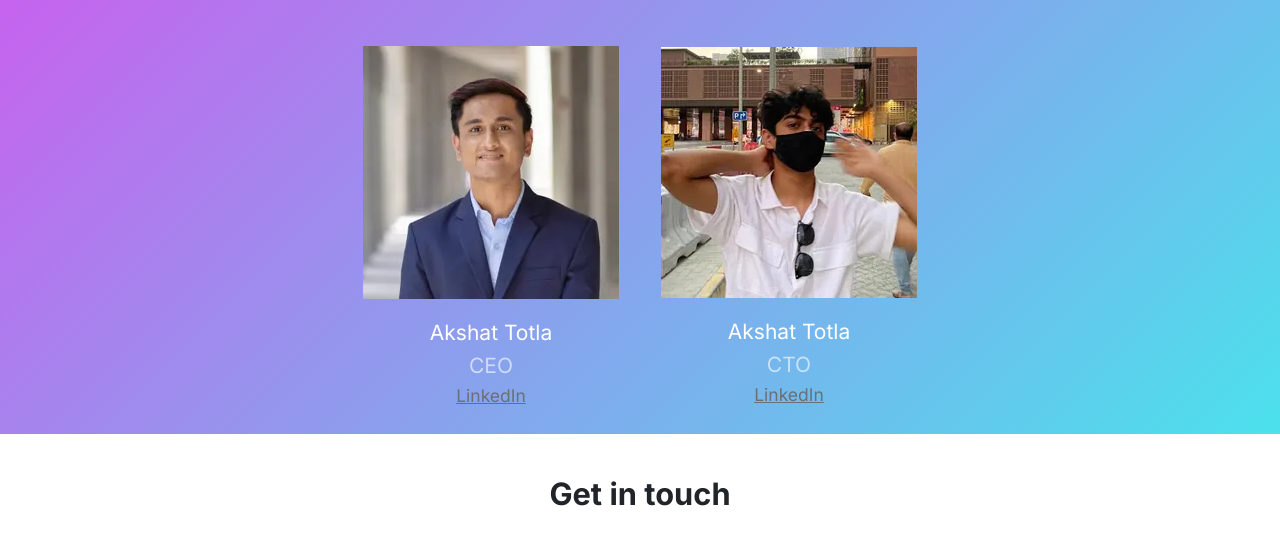
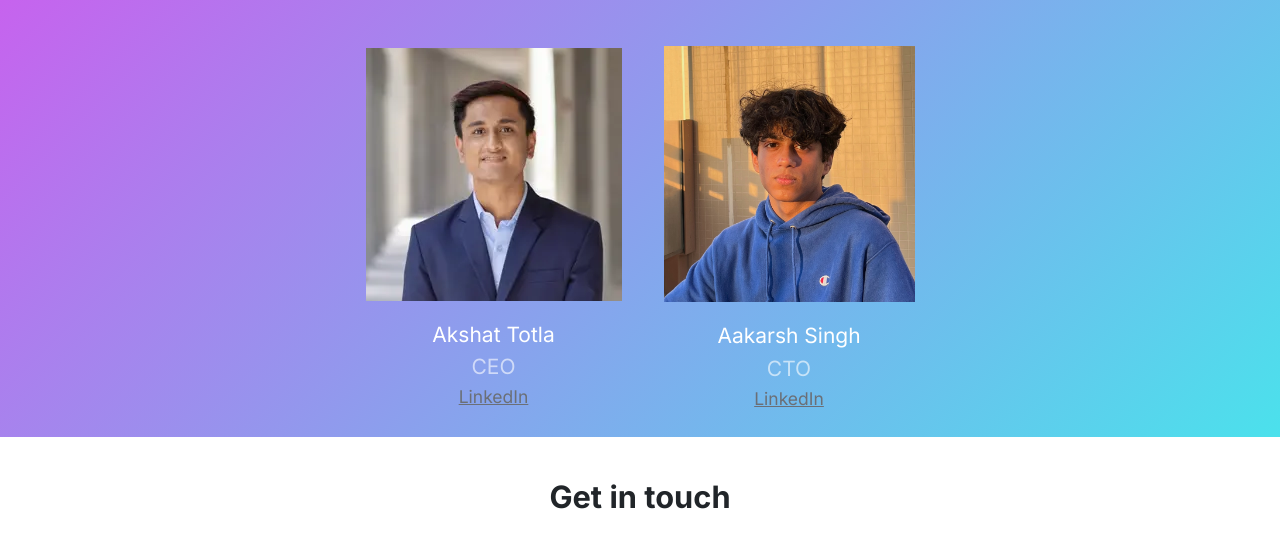
Before and after one commit to AakSin/blind-website, a plain HTML site: page about.html in a window 1280 px wide. Shown: the part 762-1295 px from the top of the page. Drawn offline with nearby package versions, Linux system fonts and the light colour scheme.

Commit message:
updated photo

```diff
--- a/about.html
+++ b/about.html
@@ -104,7 +104,7 @@
         <div
           class="d-flex flex-column align-items-center justify-content-center py-4 px-md-4"
         >
-          <img src="assets/akshat.webp" class="py-4" />
+          <img src="assets/akshat.webp" class="my-4" />
           <h4 style="color: white">Akshat Totla</h4>
           <h4 style="color: rgba(255, 255, 255, 0.6)">CEO</h4>
           <h5 style="color: #6b6f76; text-decoration: underline">
@@ -114,8 +114,13 @@
         <div
           class="d-flex flex-column align-items-center justify-content-center py-4 px-md-4"
         >
-          <img src="assets/Aakarsh.webp" class="py-4" />
-          <h4 style="color: white">Akshat Totla</h4>
+          <img
+            src="assets/aakarsh.jpeg"
+            class="my-4"
+            height="256"
+            width="251"
+          />
+          <h4 style="color: white">Aakarsh Singh</h4>
           <h4 style="color: rgba(255, 255, 255, 0.6)">CTO</h4>
           <h5 style="color: #6b6f76; text-decoration: underline">
             <a>LinkedIn</a>
```
Also changed, not shown: assets/aakarsh.jpeg (added), 1 other file.
